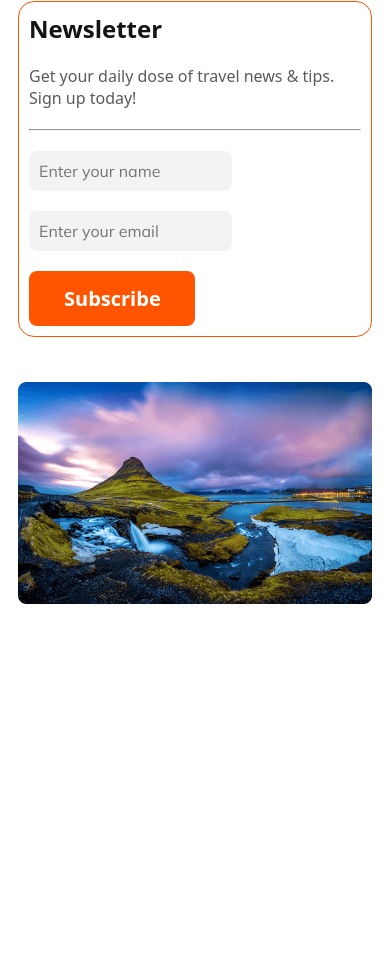
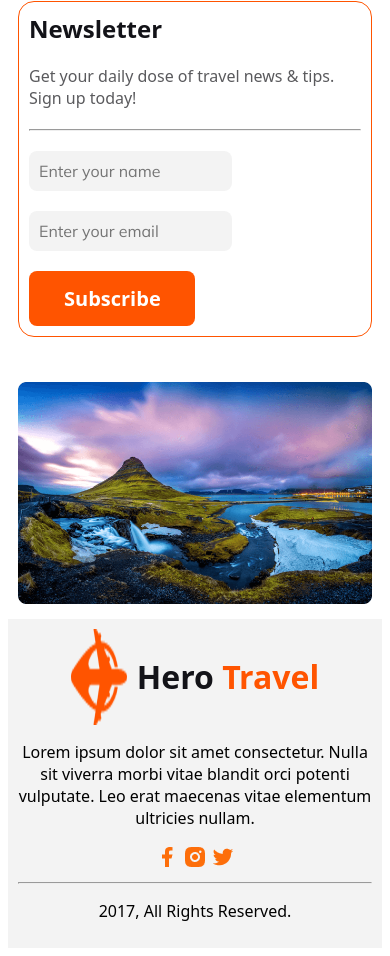
Before and after one commit to nichtmehr99/assignment-2-travel, a plain HTML site: page index.html in a window 390 px wide. Shown: the part 1135-2091 px from the top of the page. Before the commit the page ends 1762 px from the top, so only its background shows below. Drawn offline with Linux system fonts and the light colour scheme.

Commit message:
footer section done with responsive

```diff
--- a/index.html
+++ b/index.html
@@ -64,7 +64,22 @@
             <img src="./Images/Rectangle 8 (1).png" alt="">
         </div>
       </section>
+      <!-- newsletter section end -->
     </main>
-    <footer></footer>
+    <footer class="footer">
+        <div class="footer-head">
+            <img src="./Images/Group 40071 (2).png" alt="">
+            <h2 class="footer-title">Hero <span class="footer-span">Travel</span></h2>
+        </div>
+        <p>Lorem ipsum dolor sit amet consectetur. Nulla sit viverra morbi vitae blandit orci potenti vulputate. Leo erat maecenas vitae elementum ultricies nullam. </p>
+        <div>
+            <img src="./icons/facebook.png" alt="">
+            <img src="./icons/insta.png" alt="">
+            <img src="./icons/twitter.png" alt="">
+        </div>
+        <hr>
+        <p>2017, All Rights Reserved.</p>
+
+    </footer>
   </body>
 </html>
--- a/style/style.css
+++ b/style/style.css
@@ -72,14 +72,36 @@
   display: block;
   margin: 20px 0;
 }
-.subscribe{
-    width: 100%;
+.subscribe {
+  width: 100%;
 }
 
+/* footer section style */
+.footer {
+  background: rgba(19, 19, 24, 0.05);
+  text-align: center;
+  padding: 110px 0;
+}
+.footer-head {
+  display: flex;
+  justify-content: center;
+  gap: 10px;
+}
+.footer-span {
+  color: #ff5400;
+  font-size: 32px;
+  font-weight: 800;
+}
+.footer-title {
+  color: #131318;
+  font-size: 32px;
+  font-weight: 800;
+}
 
 /* responsive styles */
 @media screen and (max-width: 600px) {
-  .popular-tours-container , .newsletter-container {
+  .popular-tours-container,
+  .newsletter-container {
     flex-direction: column;
     padding: 10px;
     max-width: 100%;
@@ -90,11 +112,15 @@
   .newsletter-container img {
     max-width: 100%;
   }
-  .newsletter-input , .newsletter-content {
+  .newsletter-input,
+  .newsletter-content {
     max-width: 100%;
     padding: 10px;
   }
-  .subscribe{
+  .subscribe {
     width: 50%;
   }
+  .footer{
+    padding: 10px;
+  }
 }
```
Also changed, not shown: icons/facebook.png (added), icons/insta.png (added), icons/twitter.png (added).
